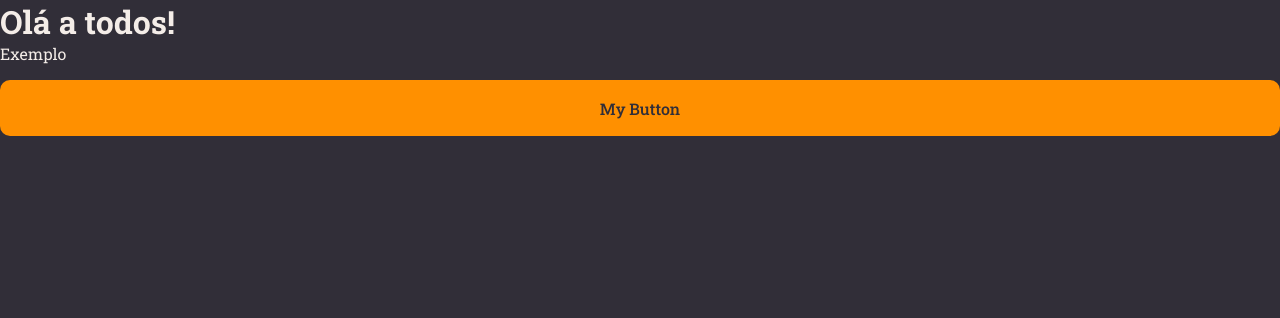
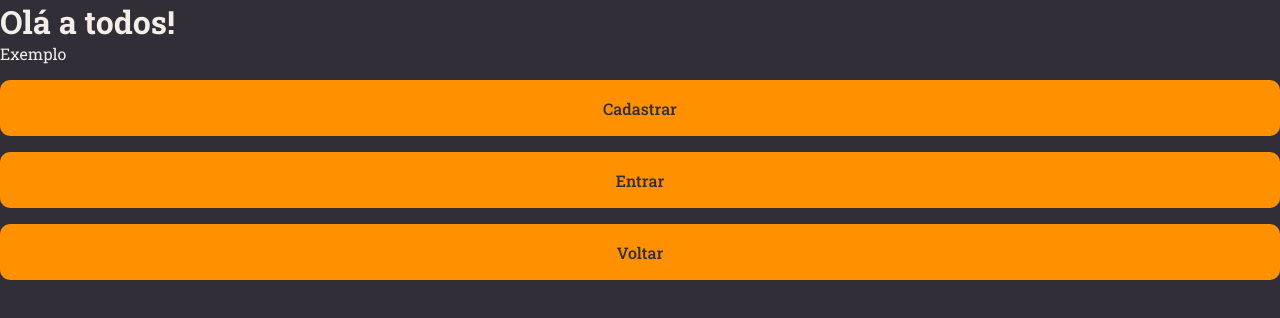
Before and after one commit to alexsmarra/rocketnotesRemake, a React (Vite) app: page / in a window 1280 px wide. Shown: the top 318 px of the page. Built offline with nearby package versions, Linux system fonts and the light colour scheme.

Commit message:
Conhecendo props, para propriedades de um componente

```diff
--- a/src/components/Button/index.jsx
+++ b/src/components/Button/index.jsx
@@ -1,9 +1,9 @@
 import { Container } from './styles'
 
-export function Button() {
+export function Button(props) {
    return (
       <Container type="button">
-         My Button
+         {props.title}
       </Container>
    )
 }
--- a/src/pages/Details/index.jsx
+++ b/src/pages/Details/index.jsx
@@ -8,7 +8,9 @@ export function Details() {
       <h1>Olá a todos!</h1>
       <span>Exemplo</span>
 
-      <Button />
+      <Button title="Cadastrar" />
+      <Button title="Entrar" />
+      <Button title="Voltar" />
     </Container>
   )
 }
```
Also changed, not shown: .eslintrc.cjs (deleted), src/styles/theme.js (indentation only).
